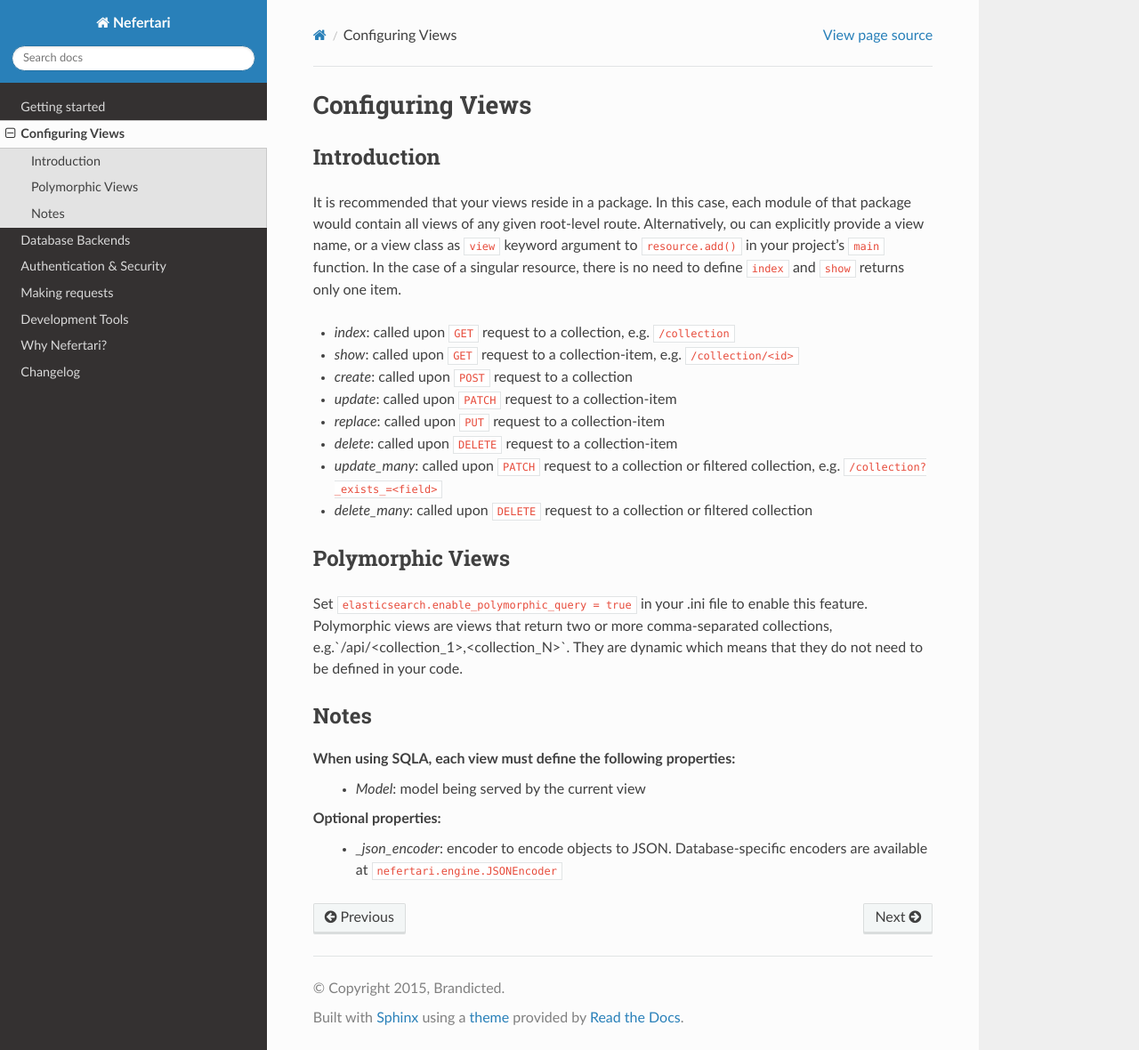
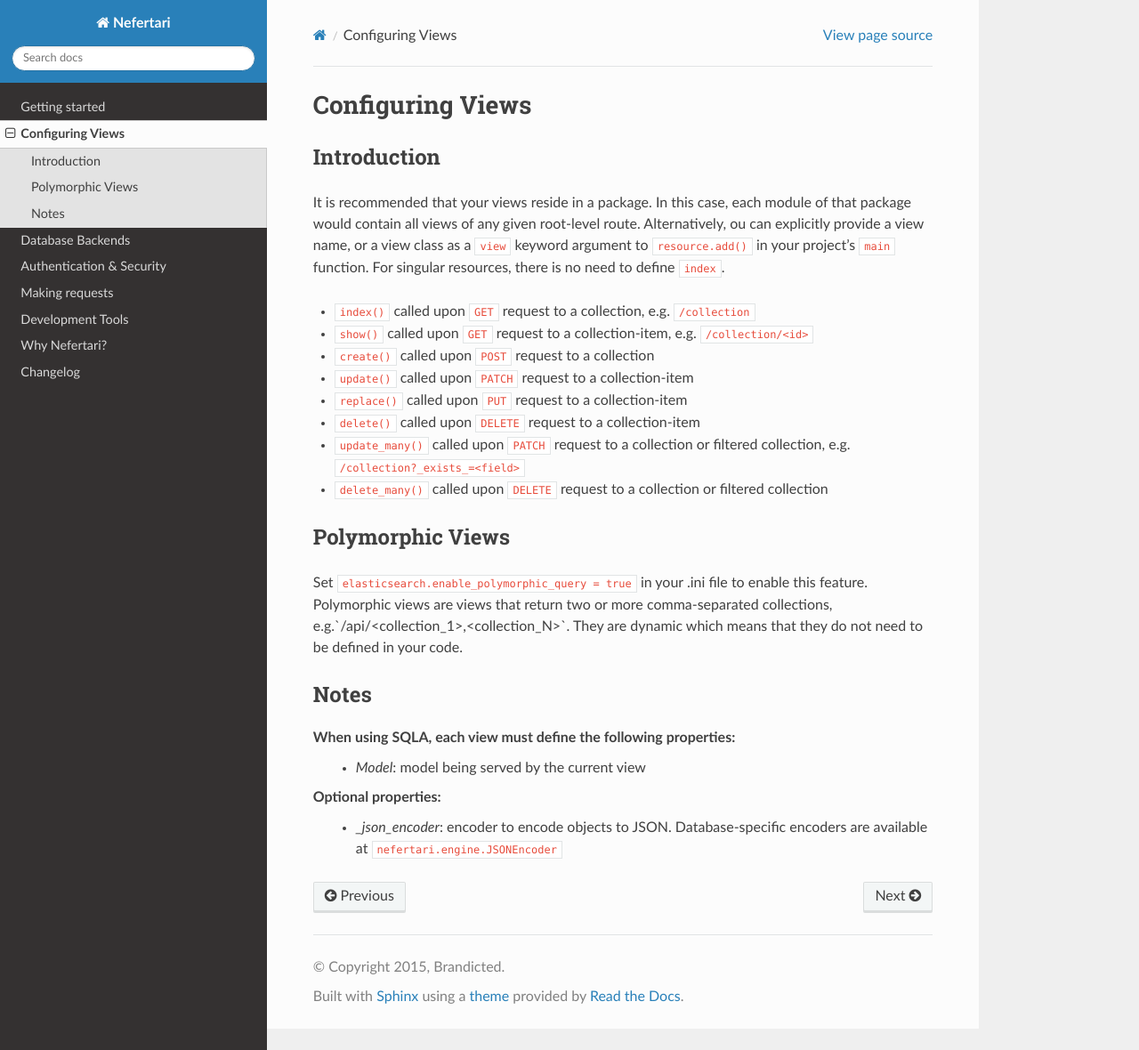
Before and after one commit to ramses-tech/nefertari, a Sphinx documentation site: the page built from docs/source/views.rst, in a window 1280 px wide and 1180 px high. Shown: the whole window at 89% size. Built offline with Sphinx 7.4.7 and the Read the Docs theme 2.0.0, drawn with Linux system fonts in a browser that asks for light colours.

Commit message:
Fixed formating in list of view methods

```diff
--- a/docs/source/views.rst
+++ b/docs/source/views.rst
@@ -4,16 +4,16 @@ Configuring Views
 Introduction
 ------------
 
-It is recommended that your views reside in a package. In this case, each module of that package would contain all views of any given root-level route. Alternatively, ou can explicitly provide a view name, or a view class as ``view`` keyword argument to ``resource.add()`` in your project's ``main`` function. In the case of a singular resource, there is no need to define ``index`` and ``show`` returns only one item.
+It is recommended that your views reside in a package. In this case, each module of that package would contain all views of any given root-level route. Alternatively, ou can explicitly provide a view name, or a view class as a ``view`` keyword argument to ``resource.add()`` in your project's ``main`` function. For singular resources, there is no need to define ``index``.
 
-* *index*: called upon ``GET`` request to a collection, e.g. ``/collection``
-* *show*: called upon ``GET`` request to a collection-item, e.g. ``/collection/<id>``
-* *create*: called upon ``POST`` request to a collection
-* *update*: called upon ``PATCH`` request to a collection-item
-* *replace*: called upon ``PUT`` request to a collection-item
-* *delete*: called upon ``DELETE`` request to a collection-item
-* *update_many*: called upon ``PATCH`` request to a collection or filtered collection, e.g. ``/collection?_exists_=<field>``
-* *delete_many*: called upon ``DELETE`` request to a collection or filtered collection
+* ``index()`` called upon ``GET`` request to a collection, e.g. ``/collection``
+* ``show()`` called upon ``GET`` request to a collection-item, e.g. ``/collection/<id>``
+* ``create()`` called upon ``POST`` request to a collection
+* ``update()`` called upon ``PATCH`` request to a collection-item
+* ``replace()`` called upon ``PUT`` request to a collection-item
+* ``delete()`` called upon ``DELETE`` request to a collection-item
+* ``update_many()`` called upon ``PATCH`` request to a collection or filtered collection, e.g. ``/collection?_exists_=<field>``
+* ``delete_many()`` called upon ``DELETE`` request to a collection or filtered collection
 
 
 Polymorphic Views
```
